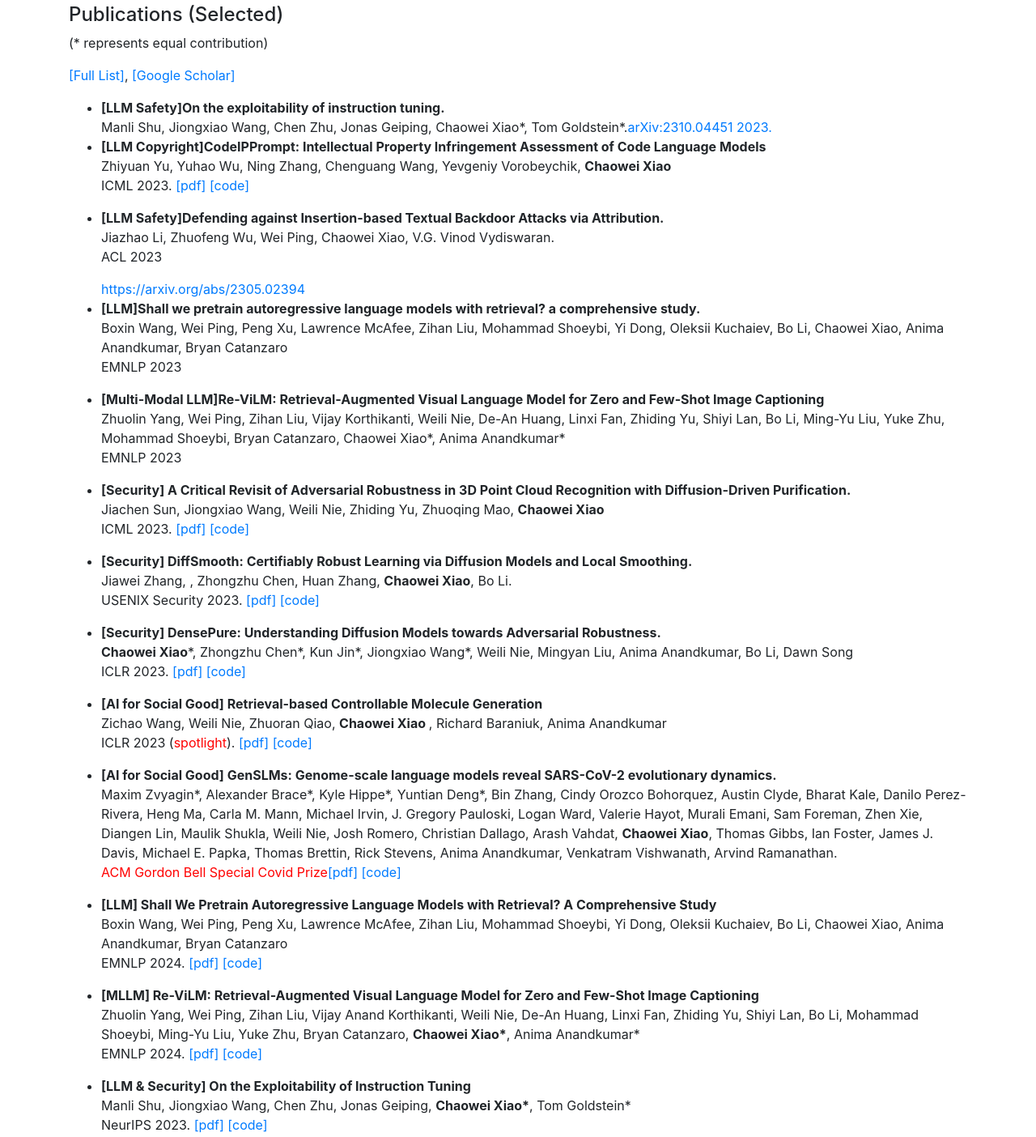
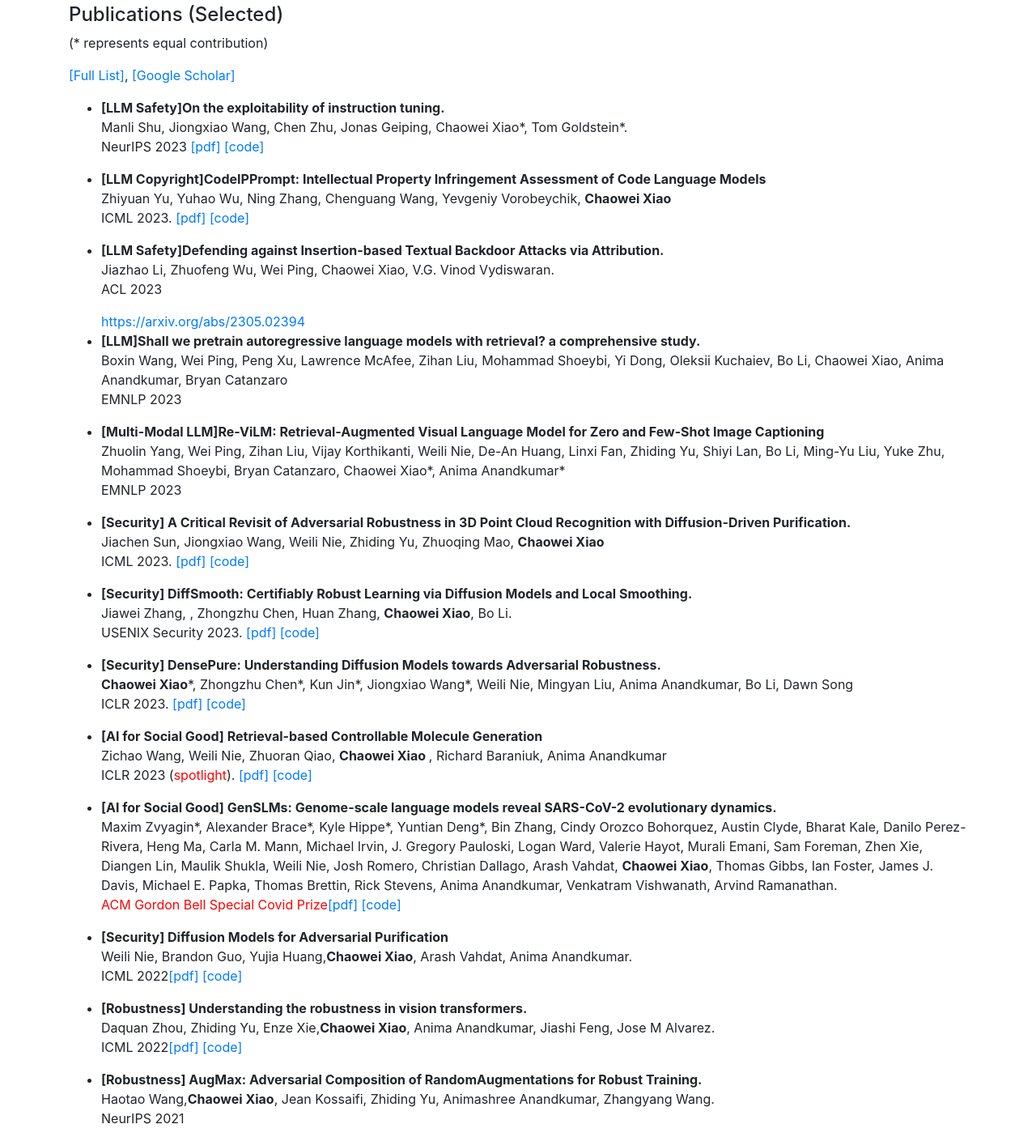
Before and after one commit to xiaocw11/xiaocw11.github.io, a website: page index.html in a window 1280 px wide. Shown: the part 1900-3304 px from the top of the page at 81% size. Drawn offline with Linux system fonts and the light colour scheme.

Commit message:
Update index.html

```diff
--- a/index.html
+++ b/index.html
@@ -201,7 +201,7 @@
       <!-- <h5> 2023</h5> -->
          <ul>
 
-          <li><b>[LLM Safety]On the exploitability of instruction tuning.  </b> <p class='content'>  Manli Shu, Jiongxiao Wang, Chen Zhu, Jonas Geiping, Chaowei Xiao*, Tom Goldstein*.<a href="arXiv:2310.04451 2023". >arXiv:2310.04451 2023.</a>  </p></li>
+          <li><b>[LLM Safety]On the exploitability of instruction tuning.  </b> <p class='content'>  Manli Shu, Jiongxiao Wang, Chen Zhu, Jonas Geiping, Chaowei Xiao*, Tom Goldstein*. <p>NeurIPS   2023 <a href="">[pdf]</a> <a href="">[code]</a></p></p></li>
           <li><b>[LLM Copyright]CodeIPPrompt: Intellectual Property Infringement Assessment of Code Language Models          </b> <p class='content'> Zhiyuan Yu, Yuhao Wu, Ning Zhang, Chenguang Wang, Yevgeniy Vorobeychik, <strong>Chaowei Xiao</strong><p>ICML   2023. <a href="">[pdf]</a> <a href="">[code]</a></p></p></li>
           <li><b>[LLM Safety]Defending against Insertion-based Textual Backdoor Attacks via Attribution. </b><p class='content'>Jiazhao Li, Zhuofeng Wu, Wei Ping, Chaowei Xiao, V.G. Vinod Vydiswaran.</p><p> ACL 2023</p> <a href="https://arxiv.org/abs/2305.02394">https://arxiv.org/abs/2305.02394</a></li>
          <li><b>[LLM]Shall we pretrain autoregressive language models with retrieval? a comprehensive study.</b> <p class='content'> Boxin Wang, Wei Ping, Peng Xu, Lawrence McAfee, Zihan Liu, Mohammad Shoeybi, Yi Dong, Oleksii Kuchaiev, Bo Li, Chaowei Xiao, Anima Anandkumar, Bryan Catanzaro</p><p>EMNLP 2023</p></li>
@@ -222,14 +222,6 @@
 J. Gregory Pauloski, Logan Ward, Valerie Hayot, Murali Emani, Sam Foreman, Zhen Xie, Diangen Lin, Maulik Shukla, Weili Nie, Josh Romero, Christian Dallago, Arash Vahdat, <strong>Chaowei Xiao</strong>,
 Thomas Gibbs, Ian Foster, James J. Davis, Michael E. Papka, Thomas Brettin, Rick Stevens, Anima Anandkumar, Venkatram Vishwanath, Arvind Ramanathan.  <p style="color:red">ACM Gordon Bell Special Covid Prize<a href="">[pdf]</a> <a href="">[code]</a></p></p></li>
 
-</ul>
-
-           <!-- <h5> 2022</h5> -->
-         <ul>
-             <li><b>[LLM] Shall We Pretrain Autoregressive Language Models with Retrieval? A Comprehensive Study         </b> <p class='content'> Boxin Wang, Wei Ping, Peng Xu, Lawrence McAfee, Zihan Liu, Mohammad Shoeybi, Yi Dong, Oleksii Kuchaiev, Bo Li, Chaowei Xiao, Anima Anandkumar, Bryan Catanzaro <p>EMNLP 2024. <a href="">[pdf]</a> <a href="">[code]</a></p></p></li>
-          <li><b> [MLLM] Re-ViLM: Retrieval-Augmented Visual Language Model for Zero and Few-Shot Image Captioning        </b> <p class='content'> Zhuolin Yang, Wei Ping, Zihan Liu, Vijay Anand Korthikanti, Weili Nie, De-An Huang, Linxi Fan, Zhiding Yu, Shiyi Lan, Bo Li, Mohammad Shoeybi, Ming-Yu Liu, Yuke Zhu, Bryan Catanzaro, <strong>Chaowei Xiao*</strong>, Anima Anandkumar* <p>EMNLP   2024. <a href="">[pdf]</a> <a href="">[code]</a></p></p></li>
-
-           <li><b> [LLM & Security] On the Exploitability of Instruction Tuning      </b> <p class='content'> Manli Shu, Jiongxiao Wang, Chen Zhu, Jonas Geiping, <strong>Chaowei Xiao*</strong>, Tom Goldstein* <p>NeurIPS   2023. <a href="">[pdf]</a> <a href="">[code]</a></p></p></li>
 
 
           <li><b>  [Security] Diffusion Models for Adversarial Purification</b> <p class='content'>Weili Nie, Brandon Guo, Yujia Huang,<strong>Chaowei Xiao</strong>, Arash Vahdat, Anima Anandkumar. <p>ICML 2022<a href="https://arxiv.org/abs/2205.07460">[pdf]</a> <a href="https://github.com/NVlabs/DiffPure">[code]</a></p></p></li>
```
